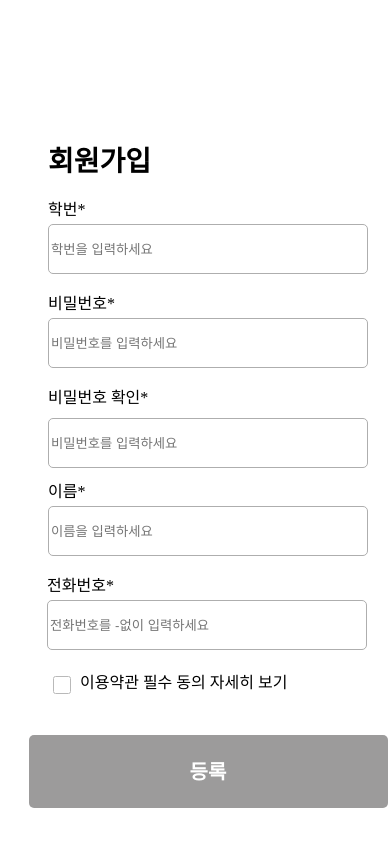
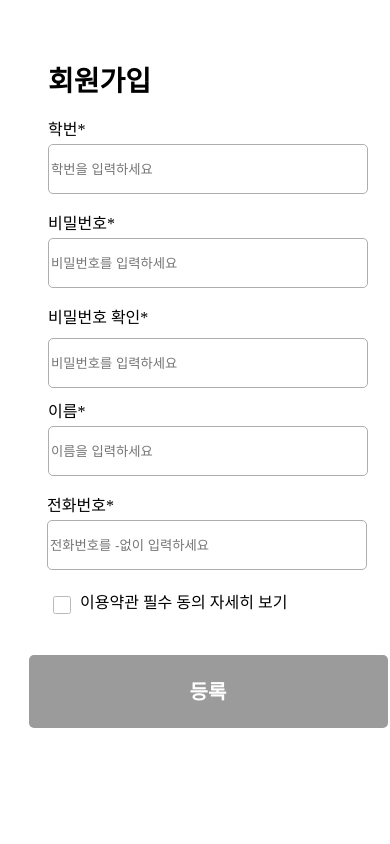
Before and after one commit to mytime501/flask, a Flask app: page /join in a window 390 px wide. Run offline with Flask 3, Linux system fonts and the light colour scheme.

Commit message:
Update join.html

```diff
--- a/templates/join.html
+++ b/templates/join.html
@@ -306,7 +306,6 @@
                 .join1{
                     /* Android Small - 1 */
                     left: 20px;
-                    top: 80px;
                 }
             }
         </style>
```
